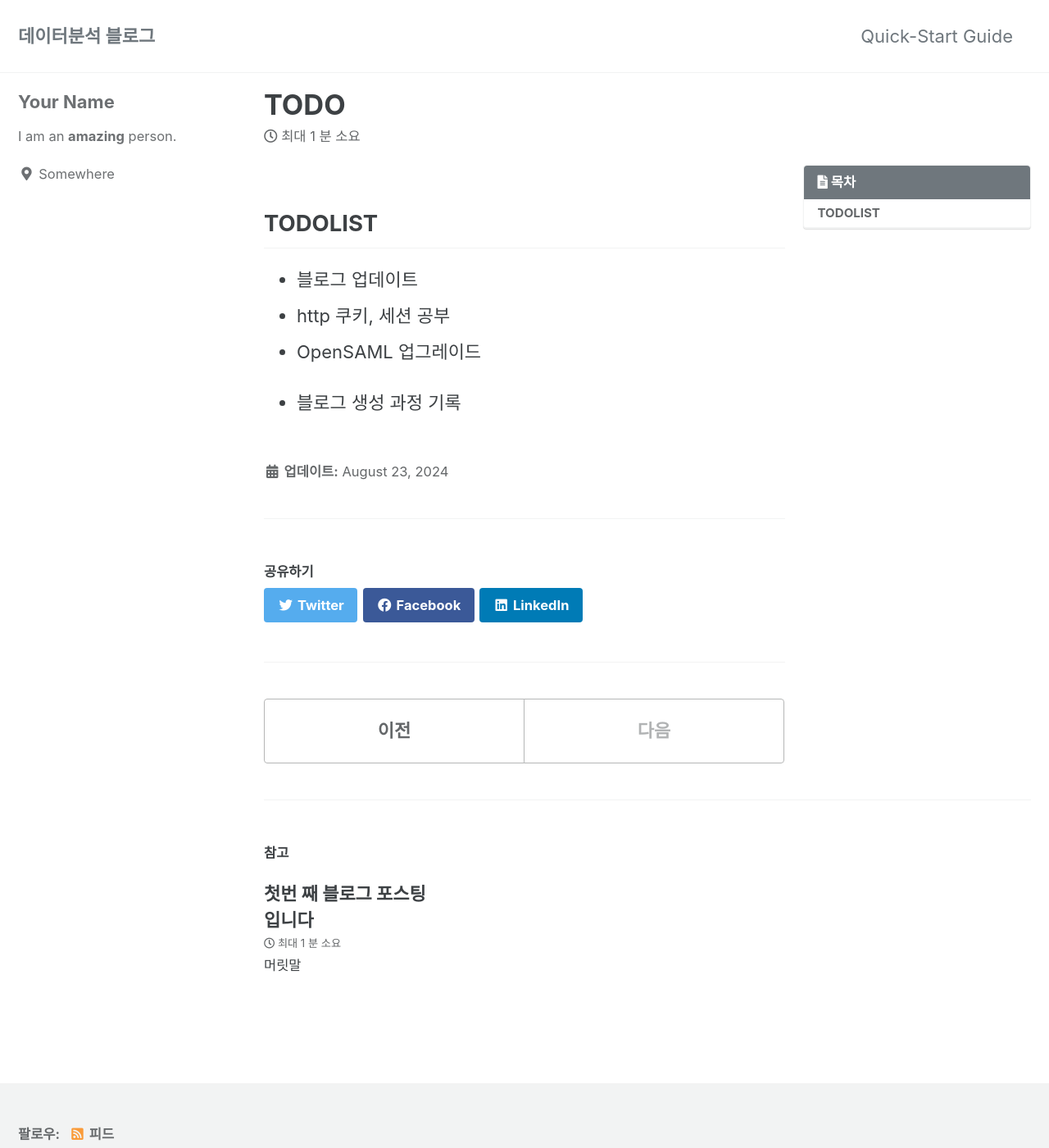
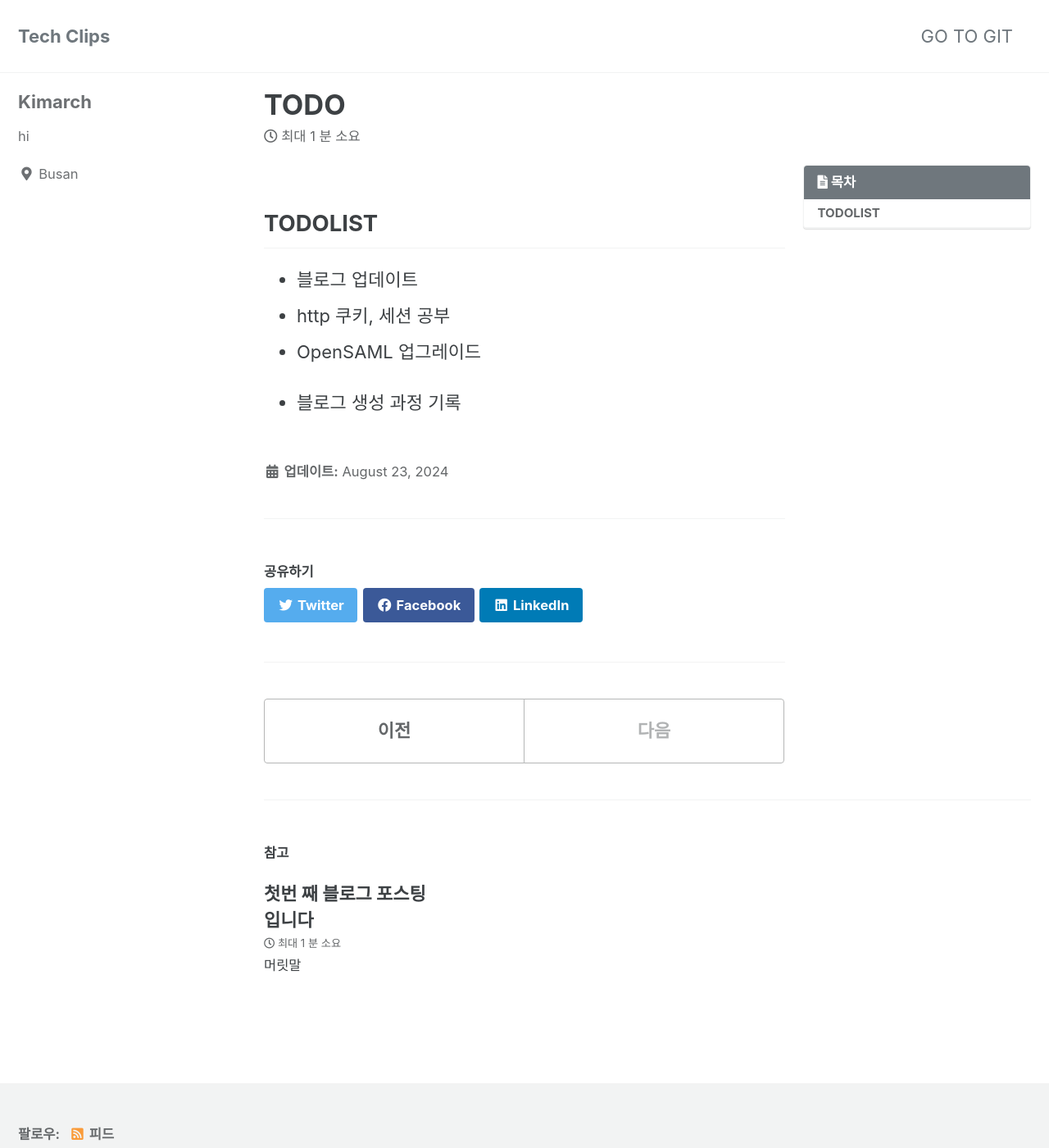
Before and after one commit to kimarch323/blog, a Jekyll site: the page built from _posts/2024-08-23-test.md, in a window 1280 px wide and 1400 px high. Shown: the whole window at 82% size. Built offline with Jekyll 4.4.1, drawn with Linux system fonts in a browser that asks for light colours; cached includes are drawn as plain includes; some of the changed text lies outside the part shown.

Commit message:
로고 및 이름 변경

```diff
--- a/_config.yml
+++ b/_config.yml
@@ -16,12 +16,12 @@ minimal_mistakes_skin    : "default" # "air", "aqua", "contrast", "dark", "dirt"
 
 # Site Settings
 locale                   : "ko-KR"
-title                    : "데이터분석 블로그"
+title                    : "Tech Clips"
 title_separator          : "-"
 subtitle                 : # site tagline that appears below site title in masthead
-name                     : "Teddy"
-description              : "데이터 분석 내용을 정리하는 블로그 입니다"
-url                      : "https://teddynote.github.io"
+name                     : "Kimarch"
+description              : "개발 공부 기록을 남기는 블로그 입니다"
+url                      : "https://kimarch323.github.io/"
 baseurl                  : # the subpath of your site, e.g. "/blog"
 repository               : # GitHub username/repo-name e.g. "mmistakes/minimal-mistakes"
 teaser                   : # path of fallback teaser image, e.g. "/assets/images/500x300.png"
@@ -104,10 +104,10 @@ analytics:
 
 # Site Author
 author:
-  name             : "Your Name"
+  name             : "Kimarch"
   avatar           : # path of avatar image, e.g. "/assets/images/bio-photo.jpg"
-  bio              : "I am an **amazing** person."
-  location         : "Somewhere"
+  bio              : "hi"
+  location         : "Busan"
   email            :
   links:
     - label: "Email"
--- a/_data/navigation.yml
+++ b/_data/navigation.yml
@@ -1,7 +1,7 @@
 # main links
 main:
-  - title: "Quick-Start Guide"
-    url: https://mmistakes.github.io/minimal-mistakes/docs/quick-start-guide/
+  - title: "GO TO GIT"
+    url: https://github.com/kimarch323
   # - title: "About"
   #   url: https://mmistakes.github.io/minimal-mistakes/about/
   # - title: "Sample Posts"
```
